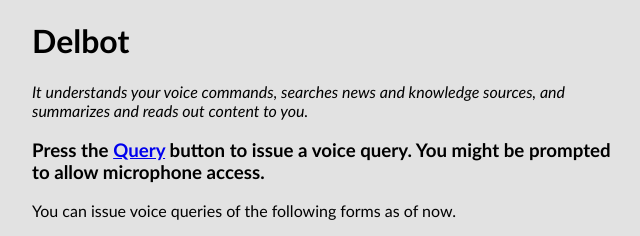
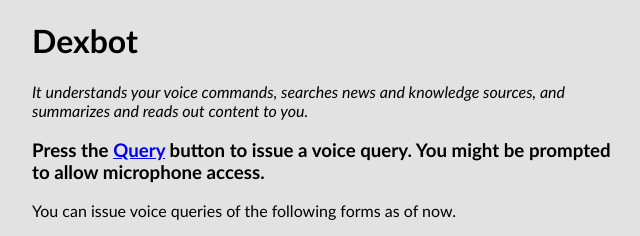
Before and after one commit to ritu01rt/NLP-based-voice-enabled-chatbot, a plain HTML site: page templates/index.html in a window 1280 px wide. Shown: the top 236 px of the page, 308-948 px from the left. Drawn offline with nearby package versions, Linux system fonts and the light colour scheme; files whose address does not match are found by name.

Commit message:
Update index.html

```diff
--- a/templates/index.html
+++ b/templates/index.html
@@ -29,7 +29,7 @@
 </head>
 
 <body bgcolor="#e2e2e2">
-    <h1 style="font-family: Calibri;">Delbot</h1>
+    <h1 style="font-family: Calibri;">Dexbot</h1>
     <div class="speech" ><i>It understands your voice commands, searches news and knowledge sources, and summarizes and reads out content to you.</i></div>
     <div class="speech">
             <h3>
```
